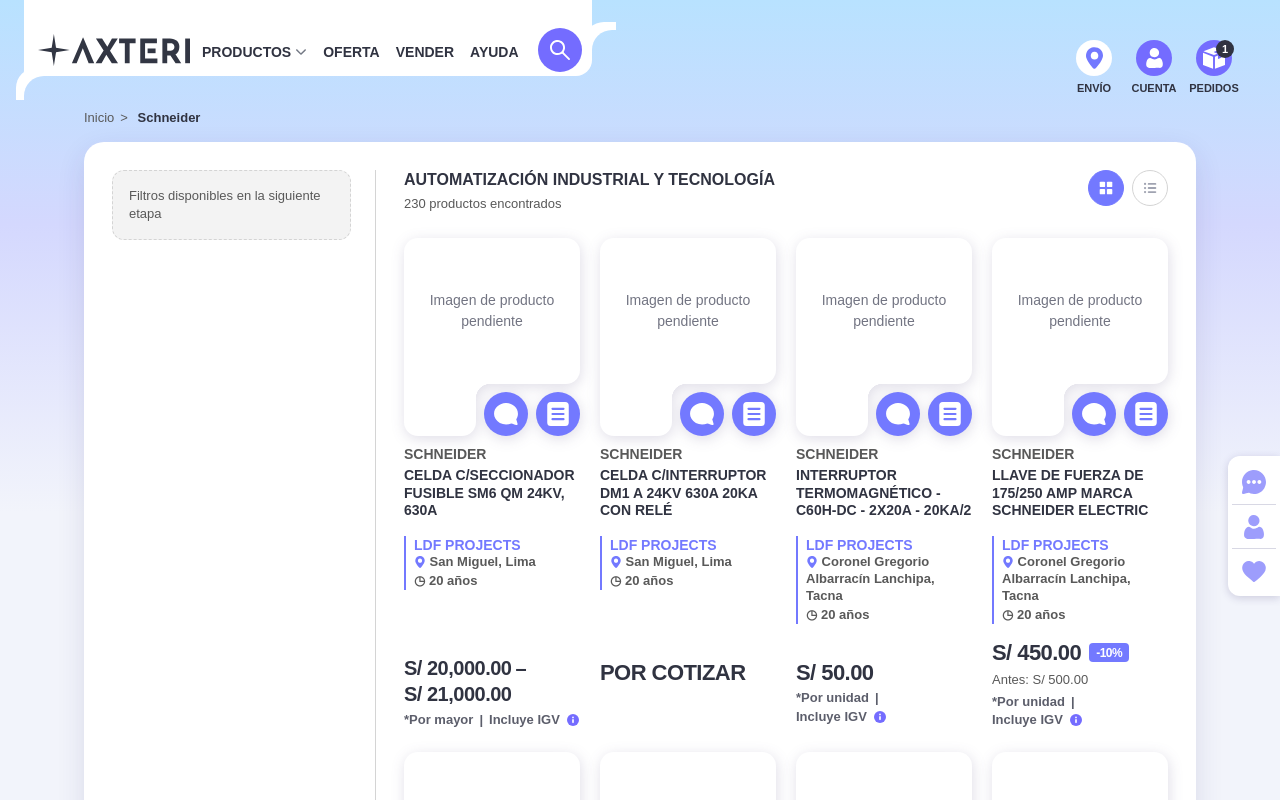
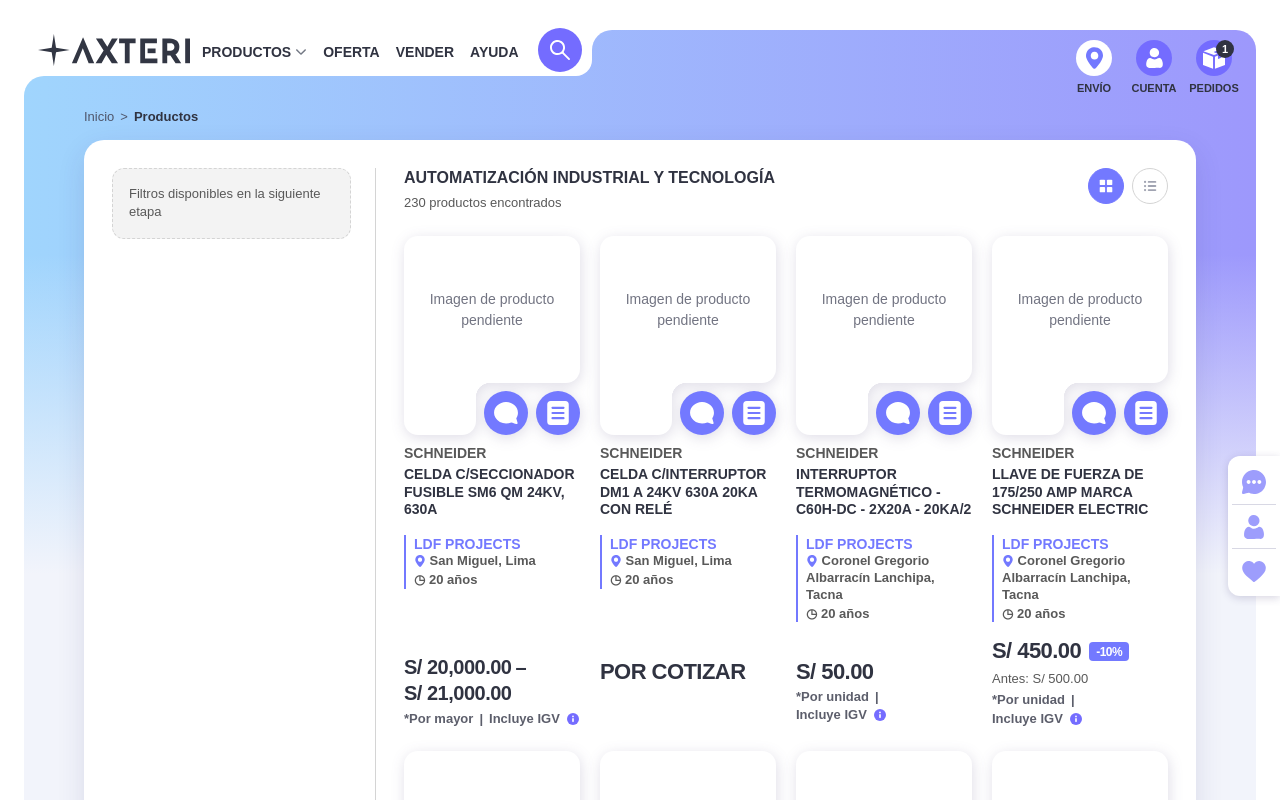
Before and after one commit to Left-4-Dev/axteri-marketplace, an Angular app: page /productos in a window 1280 px wide. Shown: the top 800 px of the page. Built offline with nearby package versions, Linux system fonts and the light colour scheme.

Commit message:
fix(products): refine product listing layout

```diff
--- a/src/app/features/products/data/product-listing.data.ts
+++ b/src/app/features/products/data/product-listing.data.ts
@@ -4,7 +4,7 @@
 export const PRODUCT_LISTING_SUMMARY: ProductListingSummary = {
   categoryTitle: 'Automatización industrial y tecnología',
   totalResults: 230,
-  breadcrumbs: [{ label: 'Inicio', routerLink: '/' }, { label: 'Schneider' }],
+  breadcrumbs: [{ label: 'Inicio', routerLink: '/' }, { label: 'Productos' }],
 };
 
 const verifiedLimaSeller = {
--- a/src/app/features/products/pages/product-list-page/product-list-page.html
+++ b/src/app/features/products/pages/product-list-page/product-list-page.html
@@ -2,21 +2,20 @@
 @let currentMode = viewMode();
 <div class="product-list">
   <div class="product-list__shell">
-    <nav class="product-list__breadcrumb" aria-label="Ruta de navegación">
+    <nav class="product-list__breadcrumb" aria-label="Breadcrumb">
       <ol class="product-list__breadcrumb-list">
         @for (crumb of listing.breadcrumbs; track crumb.label; let last = $last) {
-          <li class="product-list__breadcrumb-item">
+          <li
+            class="product-list__breadcrumb-item"
+            [class.product-list__breadcrumb-current]="last"
+            [attr.aria-current]="last ? 'page' : null"
+          >
             @if (crumb.routerLink && !last) {
               <a class="product-list__breadcrumb-link" [routerLink]="crumb.routerLink">
                 {{ crumb.label }}
               </a>
             } @else {
-              <span
-                class="product-list__breadcrumb-current"
-                [attr.aria-current]="last ? 'page' : null"
-              >
-                {{ crumb.label }}
-              </span>
+              {{ crumb.label }}
             }
           </li>
         }
--- a/src/app/features/products/pages/product-list-page/product-list-page.scss
+++ b/src/app/features/products/pages/product-list-page/product-list-page.scss
@@ -1,23 +1,39 @@
 @use '../../../../../styles/breakpoints' as bp;
 
 :host {
-  --page-gap-x: 1.5rem;
-  --page-inset-x: 3.75rem;
-  --grid-cols: 5;
-  --list-accent: #7379ff;
+  --max-w: 116.25rem;
+  --gap: 1.5rem;
+  --inset: max(var(--gap), calc((100% - var(--max-w)) / 2));
+  --pad-x: 3.75rem;
+  --pad: 1.75rem;
+  --cols: 5;
   display: block;
   inline-size: 100%;
   min-inline-size: 0;
 }
 
 .product-list {
+  position: relative;
+  isolation: isolate;
   padding-block: calc(var(--header-content-offset, 6.875rem) + 1.25rem) var(--space-xl);
-  background: linear-gradient(180deg, #b8e2ff 0%, #d4d8fe 14rem, #f2f4fb 32rem, #f2f4fb 100%);
   color: #303341;
+
+  &::before {
+    content: '';
+    position: absolute;
+    z-index: -1;
+    inset: 1.875rem var(--inset) 0;
+    border-radius: 1.25rem 1.25rem 0 0;
+    background:
+      linear-gradient(180deg, rgb(242 244 251 / 0%) 14rem, #f2f4fb 34rem, #f2f4fb 100%),
+      linear-gradient(90deg, #a0d5fd, #9d98fc) #e2e7f7;
+    pointer-events: none;
+  }
 }
 
 .product-list__shell {
-  inline-size: calc(min(100% - (2 * var(--page-gap-x)), 116.25rem) - (2 * var(--page-inset-x)));
+  inline-size: calc(min(100% - (2 * var(--gap)), var(--max-w)) - (2 * var(--pad-x)));
+  max-inline-size: 100%;
   min-inline-size: 0;
   margin-inline: auto;
 }
@@ -30,21 +46,31 @@
   display: flex;
   flex-wrap: wrap;
   align-items: center;
-  gap: 0.375rem;
+  gap: 0.25rem 0.375rem;
   margin: 0;
   padding: 0;
   list-style: none;
+  color: #4f566b;
   font-size: 0.8125rem;
+  line-height: 1.4;
+  overflow-wrap: anywhere;
+
+  li + li::before {
+    content: '>';
+    margin-inline-end: 0.375rem;
+    color: #4f566b;
+    font-weight: 400;
+  }
 }
 
-.product-list__breadcrumb-item + .product-list__breadcrumb-item::before {
-  content: '>';
-  margin-inline-end: 0.375rem;
-  color: var(--color-text-muted);
+.product-list__breadcrumb-item {
+  display: inline-flex;
+  align-items: center;
+  min-inline-size: 0;
 }
 
 .product-list__breadcrumb-link {
-  color: var(--color-text-muted);
+  color: inherit;
   text-decoration: none;
 
   &:hover {
@@ -61,13 +87,13 @@
   display: grid;
   grid-template-columns: minmax(14rem, 16.5rem) minmax(0, 1fr);
   min-inline-size: 0;
-  padding: 1.75rem;
+  padding: var(--pad);
   border-radius: 1.25rem;
   background: var(--color-background);
   box-shadow: 0 10px 28px rgb(53 44 105 / 12%);
 }
 
-.product-list__sidebar {
+aside {
   min-inline-size: 0;
   padding-inline-end: 1.5rem;
   border-inline-end: 1px solid var(--color-placeholder-border);
@@ -83,12 +109,12 @@
   line-height: 1.4;
 }
 
-.product-list__results {
+section {
   min-inline-size: 0;
-  padding-inline-start: 1.75rem;
+  padding-inline-start: var(--pad);
 }
 
-.product-list__header {
+header {
   display: flex;
   flex-wrap: wrap;
   align-items: flex-start;
@@ -99,9 +125,11 @@
 
 .product-list__heading {
   min-inline-size: 0;
+  max-inline-size: 100%;
+  overflow-wrap: break-word;
 }
 
-.product-list__title {
+h1 {
   margin: 0;
   font-size: 1rem;
   font-weight: 700;
@@ -117,6 +145,7 @@
 
 .product-list__view-controls {
   display: inline-flex;
+  flex-shrink: 0;
   align-items: center;
   gap: 0.5rem;
 }
@@ -139,8 +168,8 @@
   }
 
   &--active {
-    border-color: var(--list-accent);
-    background: var(--list-accent);
+    border-color: #7379ff;
+    background: #7379ff;
     color: var(--color-background);
   }
 }
@@ -152,7 +181,7 @@
   list-style: none;
 
   &--grid {
-    grid-template-columns: repeat(var(--grid-cols), minmax(0, 1fr));
+    grid-template-columns: repeat(var(--cols), minmax(0, 1fr));
     gap: 1.5rem 1.25rem;
   }
 
@@ -164,6 +193,12 @@
 
 .product-list__item {
   min-inline-size: 0;
+
+  > app-product-card {
+    inline-size: 100%;
+    max-inline-size: 100%;
+    min-inline-size: 0;
+  }
 }
 
 .product-list__empty {
@@ -174,52 +209,60 @@
 
 @media (max-width: bp.$xl) {
   :host {
-    --grid-cols: 4;
+    --cols: 4;
   }
 }
 
 @media (max-width: bp.$lg) {
   :host {
-    --grid-cols: 3;
+    --pad: 1.25rem;
+    --cols: 3;
   }
 
   .product-list__surface {
     grid-template-columns: 13.5rem minmax(0, 1fr);
-    padding: 1.25rem;
   }
 
-  .product-list__sidebar {
+  aside {
     padding-inline-end: 1rem;
-  }
-
-  .product-list__results {
-    padding-inline-start: 1.25rem;
   }
 }
 
 @media (max-width: bp.$md) {
   :host {
-    --page-gap-x: 0.75rem;
-    --page-inset-x: var(--space-sm);
-    --grid-cols: 2;
+    --gap: 0.75rem;
+    --pad-x: var(--space-sm);
+    --pad: 1rem;
+    --cols: 2;
+  }
+
+  .product-list::before {
+    inset-block-start: 0;
+    border-radius: 0;
   }
 
   .product-list__surface {
     grid-template-columns: minmax(0, 1fr);
-    padding: 1rem;
   }
 
-  .product-list__sidebar {
+  aside {
     display: none;
   }
 
-  .product-list__results {
+  section {
     padding-inline-start: 0;
+  }
+
+  header {
+    flex-direction: column;
+    gap: 0.75rem;
+    margin-block-end: 1.25rem;
   }
 }
 
 @media (max-width: bp.$sm) {
   :host {
-    --grid-cols: 1;
+    --pad: var(--space-sm);
+    --cols: 1;
   }
 }
```
Also changed, not shown: 1 other file (tests, documents, lock files or other folders).
